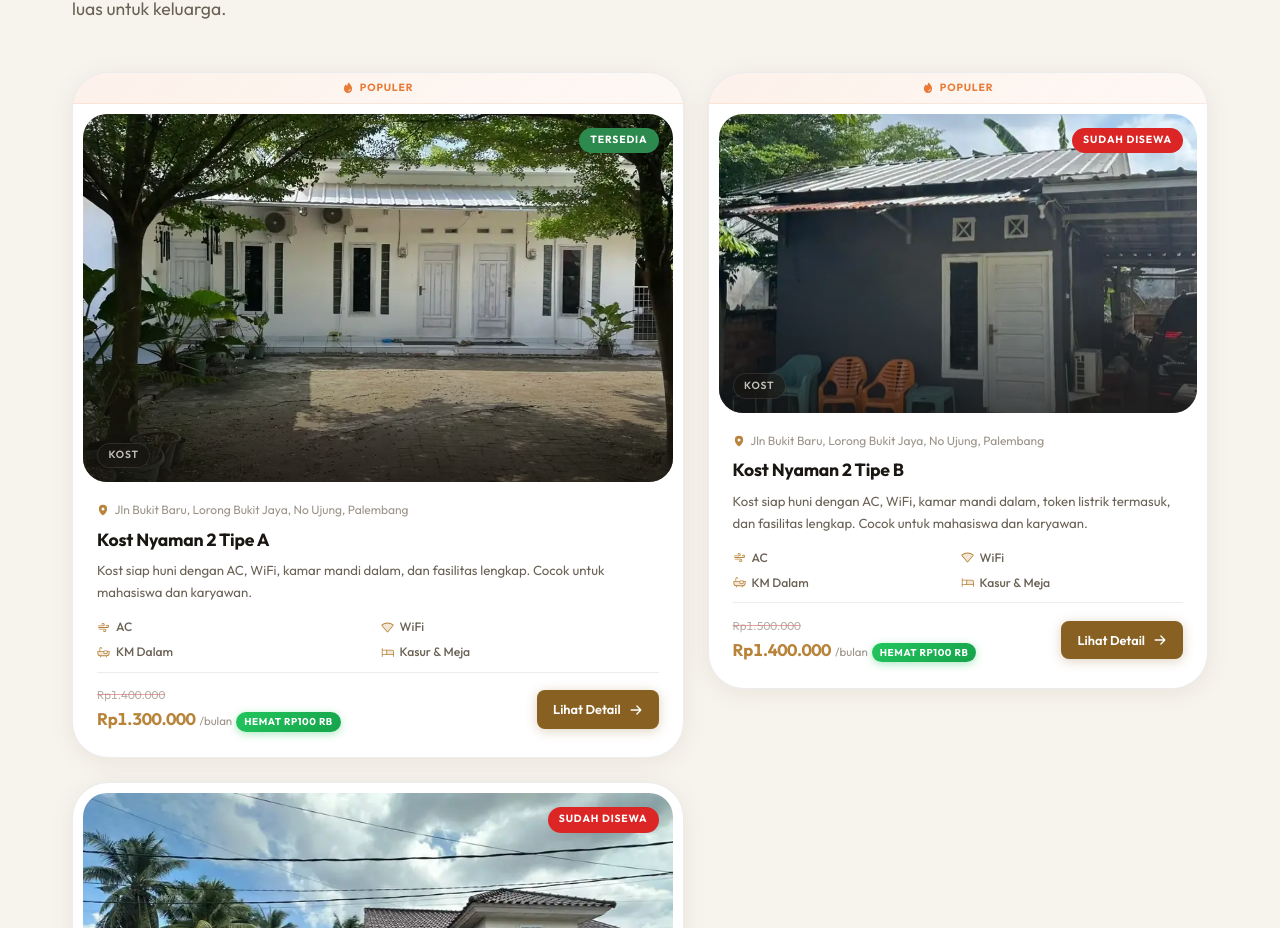
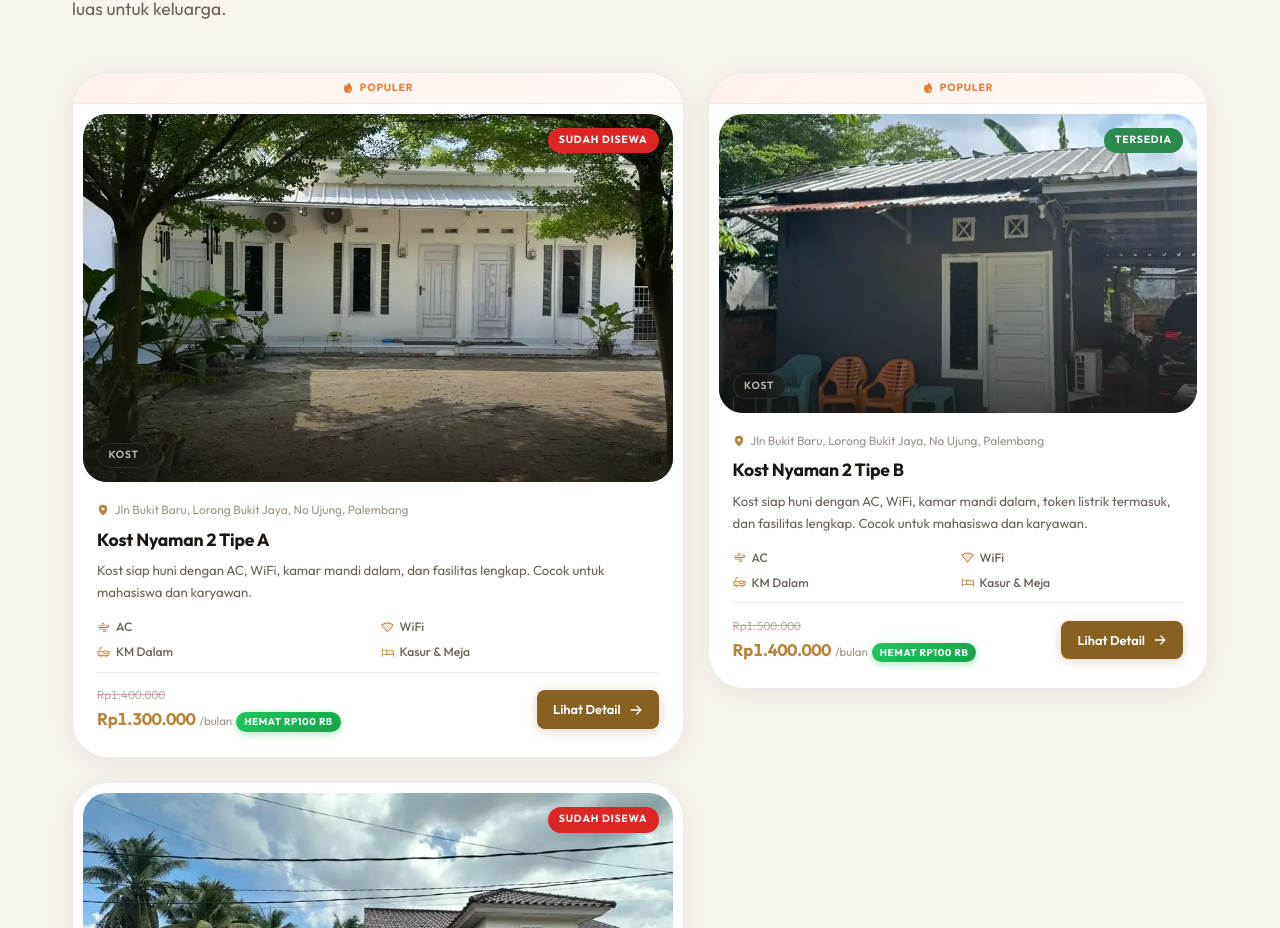
Before and after one commit to faiqxz/KosNyaman, a React (Vite) app: page / in a window 1280 px wide. Shown: the part 1772-2700 px from the top of the page. Built offline with nearby package versions, Linux system fonts and the light colour scheme.

Commit message:
fix: set Kost Nyaman 2 Tipe B as Tersedia and Kost Nyaman 2 Tipe A as Sudah Disewa

```diff
--- a/src/data/properties.ts
+++ b/src/data/properties.ts
@@ -79,10 +79,10 @@ export const properties: Property[] = [
       { label: 'AC', value: 'Tiap Kamar' },
       { label: 'Tagihan', value: 'Bulanan' },
     ],
-    status: 'available',
+    status: 'rented',
     mapsUrl: 'https://maps.app.goo.gl/7WT1v7Fidvf7xHrb9',
     coords: [-2.9836, 104.7349],
-    badge: 'Tersedia',
+    badge: 'Sudah Disewa',
   },
   {
     id: 'kos-nyaman-tipe-b',
@@ -131,10 +131,10 @@ export const properties: Property[] = [
       { label: 'AC', value: 'Tiap Kamar' },
       { label: 'Tagihan', value: 'Bulanan (Include Listrik)' },
     ],
-    status: 'rented',
+    status: 'available',
     mapsUrl: 'https://maps.app.goo.gl/7WT1v7Fidvf7xHrb9',
     coords: [-2.9836, 104.7349],
-    badge: 'Sudah Disewa',
+    badge: 'Tersedia',
   },
   {
     id: 'kontrakan-macan-putih',
```
